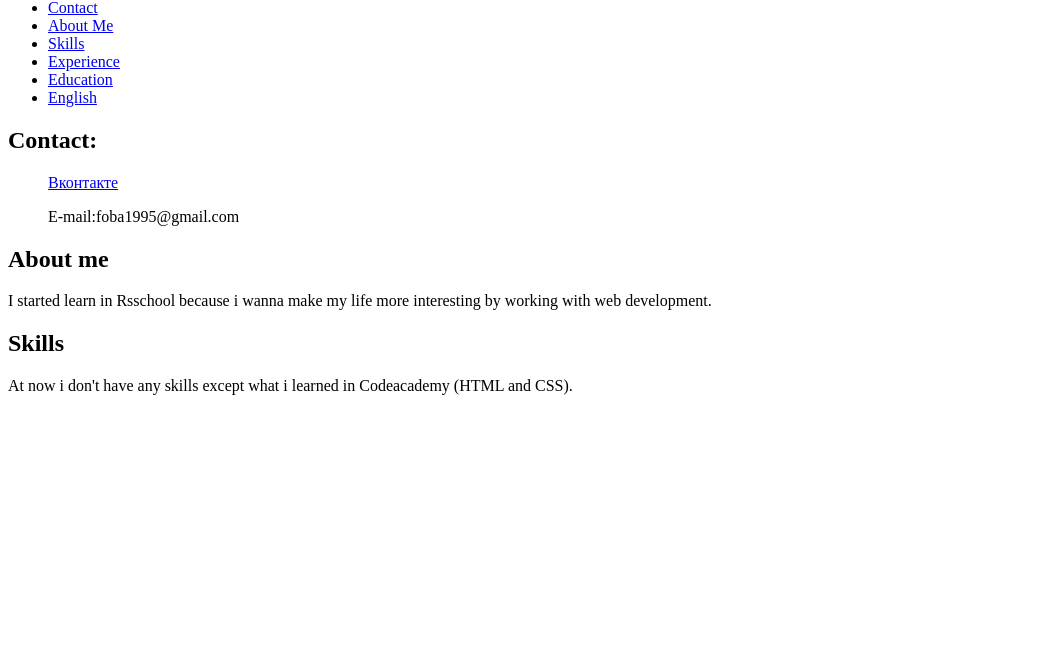
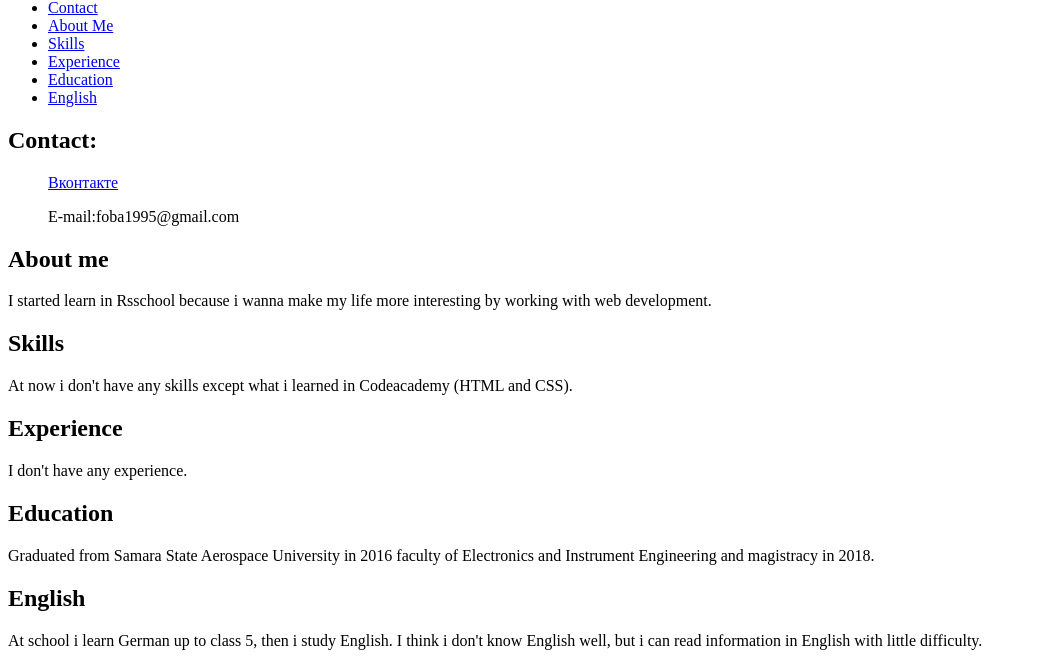
Before and after one commit to ifoba/mark, a plain HTML site: page index.html in a window 1280 px wide. Shown: the part 280-946 px from the top of the page, without its empty margins (0-1037 px from the left). Before the commit the page ends 800 px from the top, so only its background shows below. Drawn offline with Linux system fonts and the light colour scheme.

Commit message:
feat:add all blocks

```diff
--- a/index.html
+++ b/index.html
@@ -29,12 +29,33 @@
         </article>
         <article class="aboutMe">
             <h2>About me</h2>
-            <p> I started learn in Rsschool because i wanna make my life more interesting by working with web development.</p>
+            <p>
+                I started learn in Rsschool because i wanna make my life more interesting by working with web development.
+            </p>
         </article>
         <article class="skill">
             <h2>Skills</h2>
             <p>
-                    At now i don't have any skills except what i learned in Codeacademy (HTML and CSS).
+                At now i don't have any skills except what i learned in Codeacademy (HTML and CSS).
+            </p>
+        </article>
+        <article class="exp">
+            <h2>Experience</h2>
+            <p>
+                I don't have any experience.
+            </p>
+
+        </article>
+        <article class="education">
+            <h2>Education</h2>
+            <p>
+                Graduated from Samara State Aerospace University in 2016 faculty of Electronics and Instrument Engineering and magistracy in 2018.
+            </p>
+        </article>
+        <article class="eng">
+            <h2>English</h2>
+            <p>
+                At school i learn German up to class 5, then i study English. I think i don't know English well, but i can read information in English with little difficulty.
             </p>
         </article>
 
```
